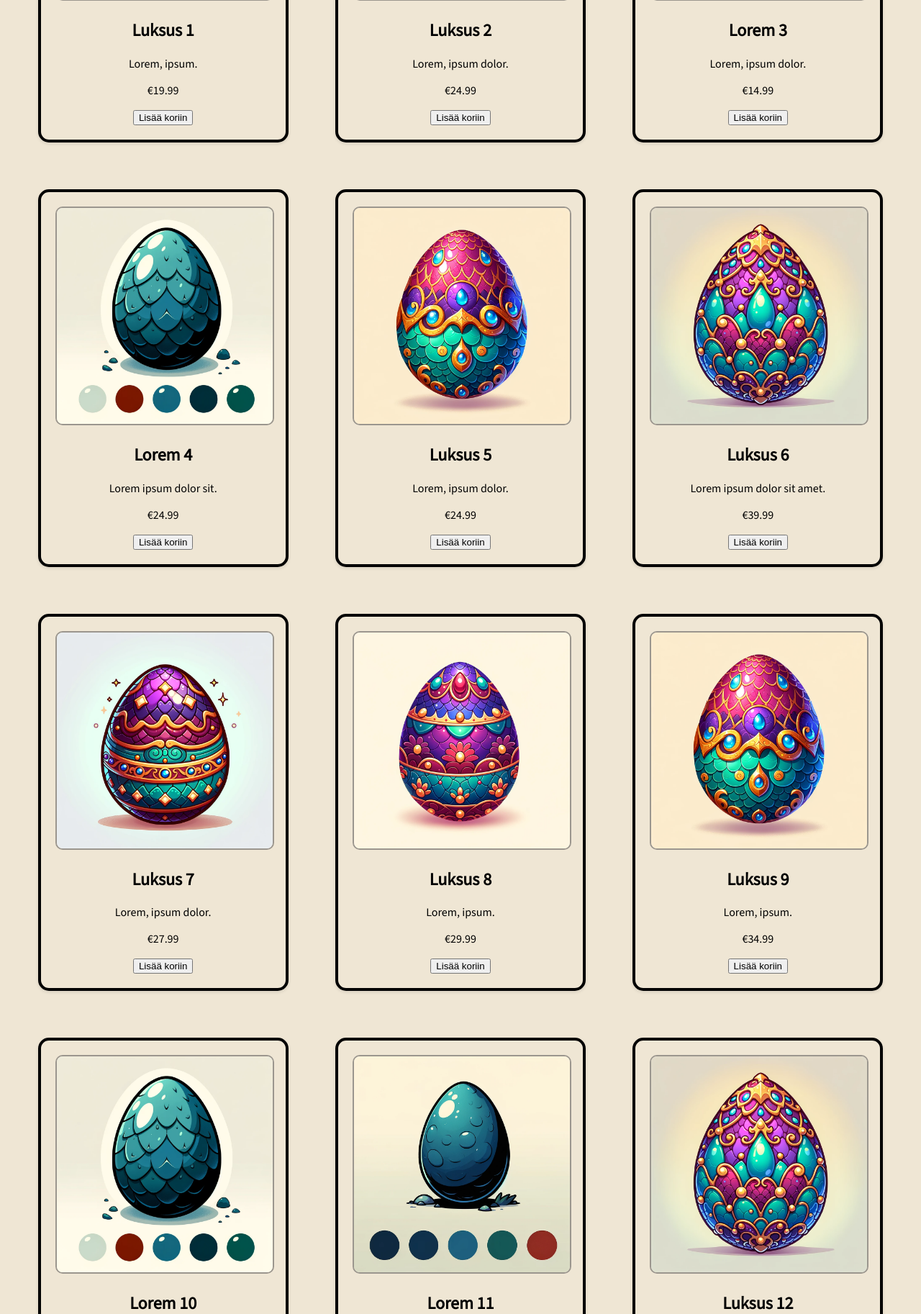
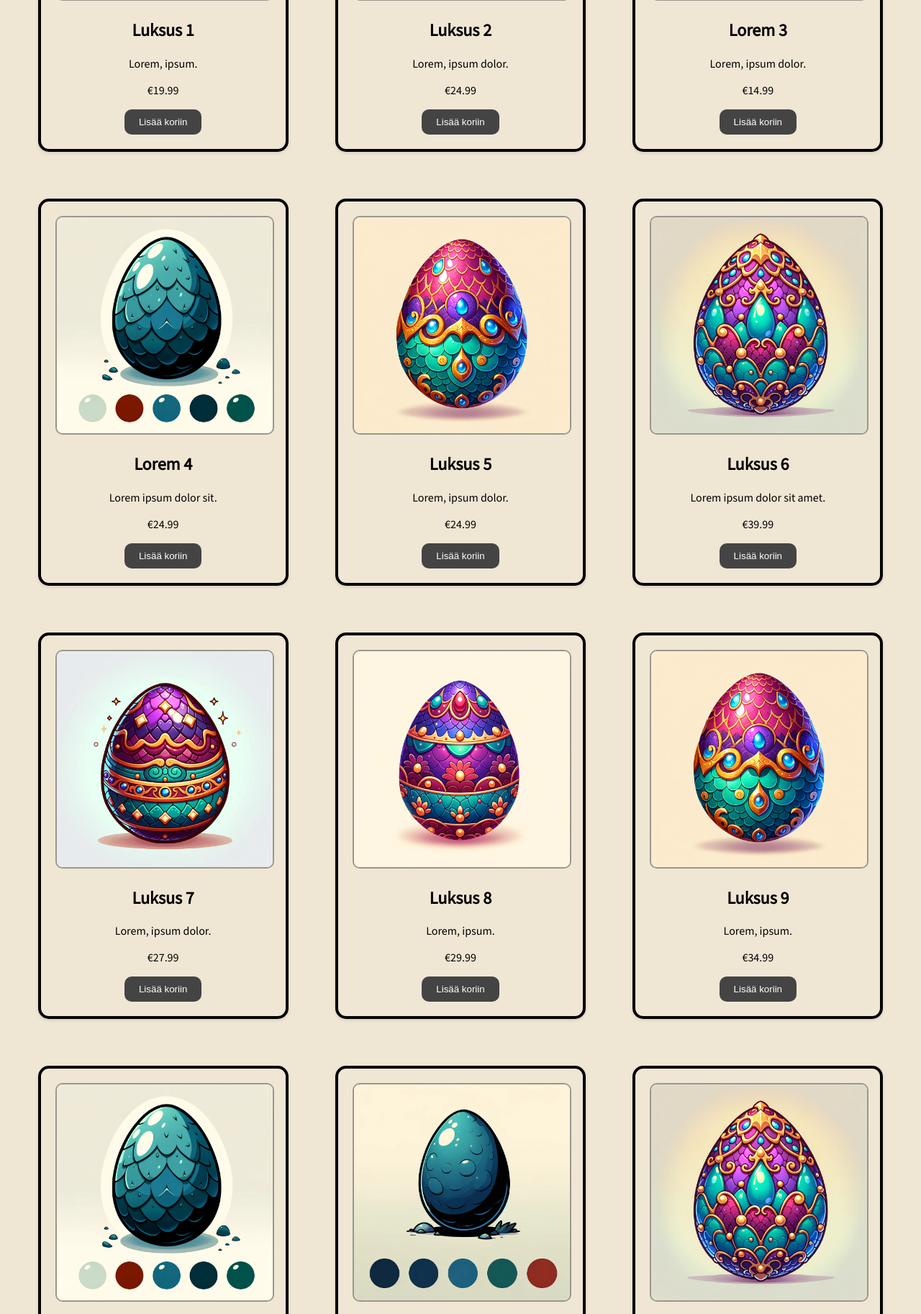
Before and after one commit to tino23001/HTML-projekti, a PHP site: page /Kauppa.html in a window 1280 px wide. Shown: the part 641-2467 px from the top of the page at 72% size. Run offline with PHP 8.4, Linux system fonts and the light colour scheme; some web fonts are replaced.

Commit message:
Kauppa nappula update
kopioin etusivun Siirry kauppaan nappuloiden asun noihin Lisää koriin vastaavaksi

```diff
--- a/styles.css
+++ b/styles.css
@@ -190,6 +190,15 @@ storepage {
     align-items: center;
     justify-content: center;
 }
+    .item button {
+        padding: 10px 20px;
+        background-color: #444;
+        color: white;
+        text-decoration: none;
+        border: none;
+        cursor: pointer;
+        border-radius: 10px; /* Pyöristää napin reunat */
+    }
 
 
 
```
